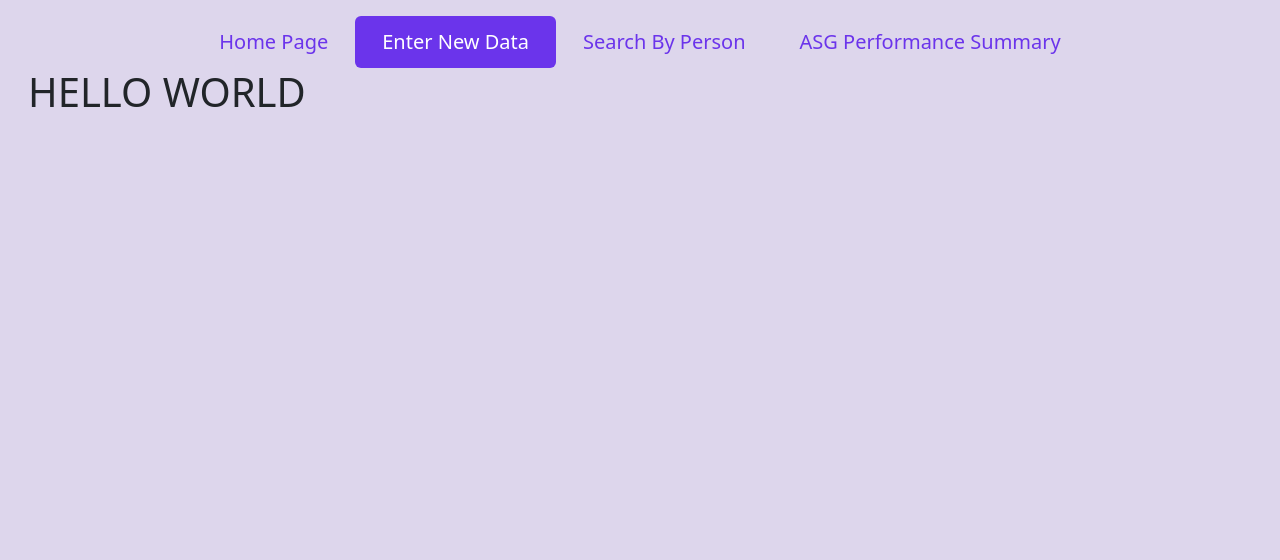
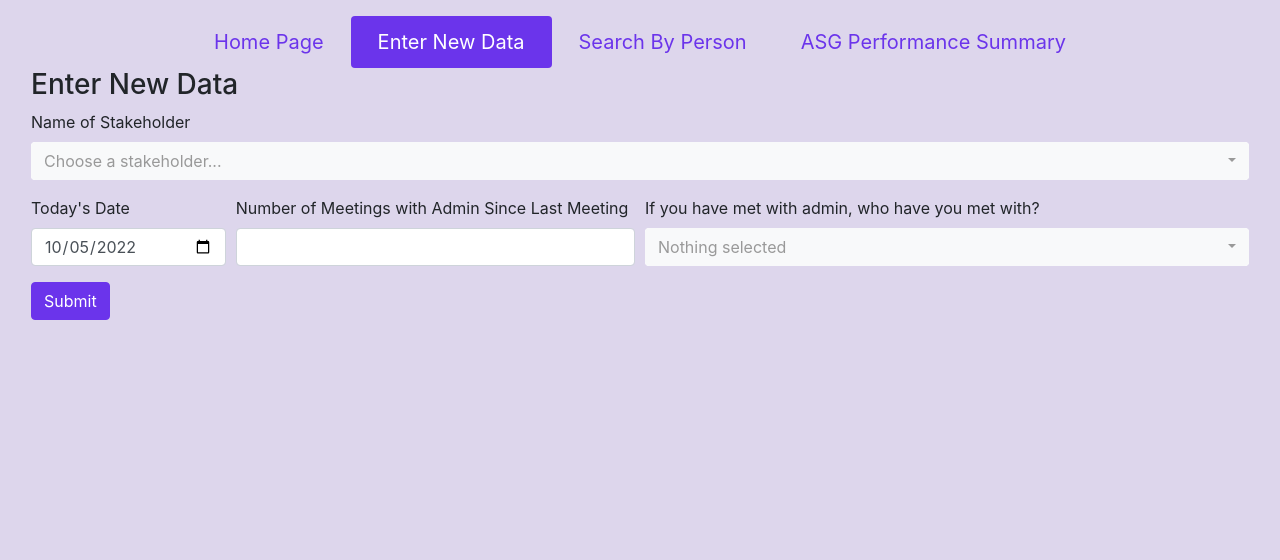
Before and after one commit to patrickhoey20/asg-accountability, a Flask app: page /data_entry in a window 1280 px wide. Shown: the top 560 px of the page. Run offline with Flask 2, Linux system fonts and the light colour scheme.

Commit message:
started enter new data page

```diff
--- a/app.py
+++ b/app.py
@@ -8,4 +8,31 @@ def home():
 
 @app.route("/data_entry")
 def data_entry():
-    return render_template('data_entry.html')
+    stakeholders = ['Jason Hegelmeyer',
+                    'Donovan Cusick',
+                    'Steph Shields',
+                    'Valeria Rodriguez',
+                    'Jo Scaletty',
+                    'Molly Whalen',
+                    'Armaan Ajani',
+                    'Sadie Bernstein',
+                    'Alexis Schwartz',
+                    'Joshua Gregory',
+                    'Marcos Rios',
+                    'Felix Beilin',
+                    'Brian Whetsell',
+                    'Zai Dawodu',
+                    'Julia Karten',
+                    'Sam Douki',
+                    'Sohae Yang',
+                    'Sara Azimipour',
+                    'Dylan Jost',
+                    'Leah Ryzenman',
+                    'Dalia Segal-Miller']
+    admin =  ['Fill me',
+               'Ask Molly']
+    return render_template('data_entry.html',stakeholders=stakeholders,admin=admin)
+
+@app.route("/data_submitted")
+def data_submitted():
+    return render_template('home.html')
--- a/templates/base.html
+++ b/templates/base.html
@@ -3,8 +3,8 @@
    <head>
       <title>The PAT</title>
       <link rel="icon" type="image/x-icon" href="../static/logo.png">
-      <link href="https://cdn.jsdelivr.net/npm/bootstrap@5.2.1/dist/css/bootstrap.min.css" rel="stylesheet" integrity="sha384-iYQeCzEYFbKjA/T2uDLTpkwGzCiq6soy8tYaI1GyVh/UjpbCx/TYkiZhlZB6+fzT" crossorigin="anonymous">
-   <style>
+      <link rel="stylesheet" href="https://cdn.jsdelivr.net/npm/bootstrap@4.1.3/dist/css/bootstrap.min.css" integrity="sha384-MCw98/SFnGE8fJT3GXwEOngsV7Zt27NXFoaoApmYm81iuXoPkFOJwJ8ERdknLPMO" crossorigin="anonymous">
+      <style>
       body {
          background-color:#c6bae095;
          margin: 1.25%;
@@ -72,6 +72,10 @@
          </ul>
       </header>
 
+      <script src="https://code.jquery.com/jquery-3.3.1.slim.min.js" integrity="sha384-q8i/X+965DzO0rT7abK41JStQIAqVgRVzpbzo5smXKp4YfRvH+8abtTE1Pi6jizo" crossorigin="anonymous"></script>
+      <script src="https://cdn.jsdelivr.net/npm/popper.js@1.14.3/dist/umd/popper.min.js" integrity="sha384-ZMP7rVo3mIykV+2+9J3UJ46jBk0WLaUAdn689aCwoqbBJiSnjAK/l8WvCWPIPm49" crossorigin="anonymous"></script>
+      <script src="https://cdn.jsdelivr.net/npm/bootstrap@4.1.3/dist/js/bootstrap.min.js" integrity="sha384-ChfqqxuZUCnJSK3+MXmPNIyE6ZbWh2IMqE241rYiqJxyMiZ6OW/JmZQ5stwEULTy" crossorigin="anonymous"></script>
+
       <div class="container-fluid">
          <div class="content">
              {% block content %} {% endblock %}
@@ -83,7 +87,5 @@
             <div style="font-size:11px">Northwestern University</div>
       </footer>
 
-      <script src="https://cdn.jsdelivr.net/npm/bootstrap@5.2.1/dist/js/bootstrap.bundle.min.js" integrity="sha384-u1OknCvxWvY5kfmNBILK2hRnQC3Pr17a+RTT6rIHI7NnikvbZlHgTPOOmMi466C8" crossorigin="anonymous"></script>
-
    </body>
 </html>
--- a/templates/data_entry.html
+++ b/templates/data_entry.html
@@ -1,5 +1,7 @@
 {% extends 'base.html' %}
 {% block content %}
+
+<link rel="stylesheet" href="https://cdn.jsdelivr.net/npm/bootstrap-select@1.13.14/dist/css/bootstrap-select.min.css">
 
 <script>
     document.getElementById('home').className = 'nav-link';
@@ -9,8 +11,80 @@
     document.getElementById('summary').className = 'nav-link';
 </script>
 
-<h1>
-    HELLO WORLD
-</h1>
+<div style="justify-content:center;">
+
+    <h3>Enter New Data</h3>
+
+    <form action="{{ url_for('data_submitted') }}" method="post" class="needs-validation" role="form" novalidate>
+
+        <div class="form-group">
+            <label class="control-label" for="stakeholder">Name of Stakeholder</label>
+            <select class="form-control" id="stakeholder" name="stakeholder" data-live-search="true" required title="Choose a stakeholder...">
+                {% for i in range(stakeholders | length) %}
+                <option value="{{stakeholders[i]}}">{{stakeholders[i]}}</option>
+                {% endfor %}
+            </select>
+            <div class="invalid-feedback">
+                Please select a stakeholder.
+            </div>
+            <label class="control-label" id="days_since_last_meeting" style="display:none;"></label>
+        </div>
+
+        <div class="form-row">
+            <div class="form-group col-md-2">
+                <label class="control-label" for="date">Today's Date</label>
+                <input class="form-control" id="date" name="date" type="date" required>
+                <div class="invalid-feedback">
+                    Please enter a date.
+                </div>
+            </div>
+            <script>
+                document.querySelector("#date").valueAsDate = new Date();
+            </script>
+            <div class="form-group col-md-4">
+                <label class="control-label" for="num_meetings_since_last">Number of Meetings with Admin Since Last Meeting</label>
+                <input class="form-control" id="num_meetings_since_last" name="num_meetings_since_last" type="number" min="0" step="1" value="" required>
+                <div class="invalid-feedback">
+                    Please enter a positive integer.
+                </div>
+            </div>
+            <div class="form-group col-md-6" id="admin_met_with_div">
+                <label class="control-label" for="admin_met_with">If you have met with admin, who have you met with?</label>
+                <select class="form-control" id="admin_met_with" name="admin_met_with" data-live-search="true" multiple>
+                    {% for i in range(admin | length) %}
+                    <option value="{{admin[i]}}">{{admin[i]}}</option>
+                    {% endfor %}
+                </select>
+            </div>
+        </div>
+
+        <input type="submit" value="Submit" class="btn btn-primary" style="background-color:#6b34eb;border-color:#6b34eb">
+
+    </form>
+</div>
+
+<script src="https://cdn.jsdelivr.net/npm/bootstrap-select@1.13.14/dist/js/bootstrap-select.min.js"></script>
+<script>
+    $('select').selectpicker();
+</script>
+
+<script>
+    (function () { 'use strict'
+
+    var forms = document.querySelectorAll('.needs-validation')
+
+    Array.prototype.slice.call(forms)
+        .forEach(function (form) {
+        form.addEventListener('submit', function (event) {
+            if (!form.checkValidity()) {
+            event.preventDefault()
+            event.stopPropagation()
+            }
+
+            form.classList.add('was-validated')
+        }, false)
+        })
+    })()
+</script>
 
 {% endblock %}
```
